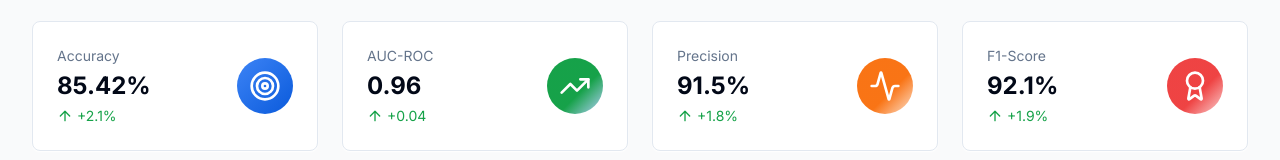
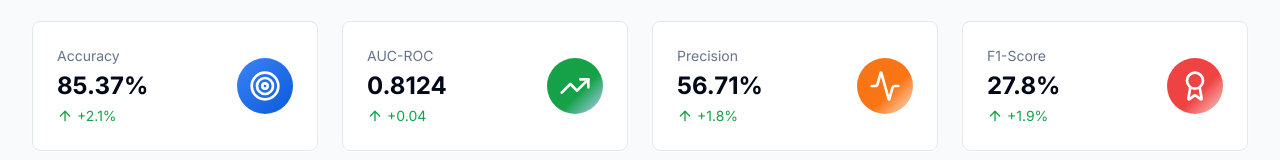
Before and after one commit to Venkat-Kolasani/type2diabetes-ai, a React (Vite) app: page /results in a window 1280 px wide. Shown: the part 236-396 px from the top of the page. Built offline with nearby package versions, Linux system fonts and the light colour scheme.

Commit message:
update in results page
accuracy, AUC-ROC, Precision, F1-score are updated

```diff
--- a/src/pages/Results.tsx
+++ b/src/pages/Results.tsx
@@ -38,7 +38,7 @@ export default function Results() {
               <div className="flex items-center justify-between">
                 <div>
                   <p className="text-sm text-muted-foreground mb-1">Accuracy</p>
-                  <p className="text-2xl font-bold text-foreground">85.42%</p>
+                  <p className="text-2xl font-bold text-foreground">85.37%</p>
                   <div className="flex items-center mt-1">
                     <ArrowUp className="h-4 w-4 text-success mr-1" />
                     <span className="text-sm text-success">+2.1%</span>
@@ -56,7 +56,7 @@ export default function Results() {
               <div className="flex items-center justify-between">
                 <div>
                   <p className="text-sm text-muted-foreground mb-1">AUC-ROC</p>
-                  <p className="text-2xl font-bold text-foreground">0.96</p>
+                  <p className="text-2xl font-bold text-foreground">0.8124</p>
                   <div className="flex items-center mt-1">
                     <ArrowUp className="h-4 w-4 text-success mr-1" />
                     <span className="text-sm text-success">+0.04</span>
@@ -74,7 +74,7 @@ export default function Results() {
               <div className="flex items-center justify-between">
                 <div>
                   <p className="text-sm text-muted-foreground mb-1">Precision</p>
-                  <p className="text-2xl font-bold text-foreground">91.5%</p>
+                  <p className="text-2xl font-bold text-foreground">56.71%</p>
                   <div className="flex items-center mt-1">
                     <ArrowUp className="h-4 w-4 text-success mr-1" />
                     <span className="text-sm text-success">+1.8%</span>
@@ -92,7 +92,7 @@ export default function Results() {
               <div className="flex items-center justify-between">
                 <div>
                   <p className="text-sm text-muted-foreground mb-1">F1-Score</p>
-                  <p className="text-2xl font-bold text-foreground">92.1%</p>
+                  <p className="text-2xl font-bold text-foreground">27.8%</p>
                   <div className="flex items-center mt-1">
                     <ArrowUp className="h-4 w-4 text-success mr-1" />
                     <span className="text-sm text-success">+1.9%</span>
```
